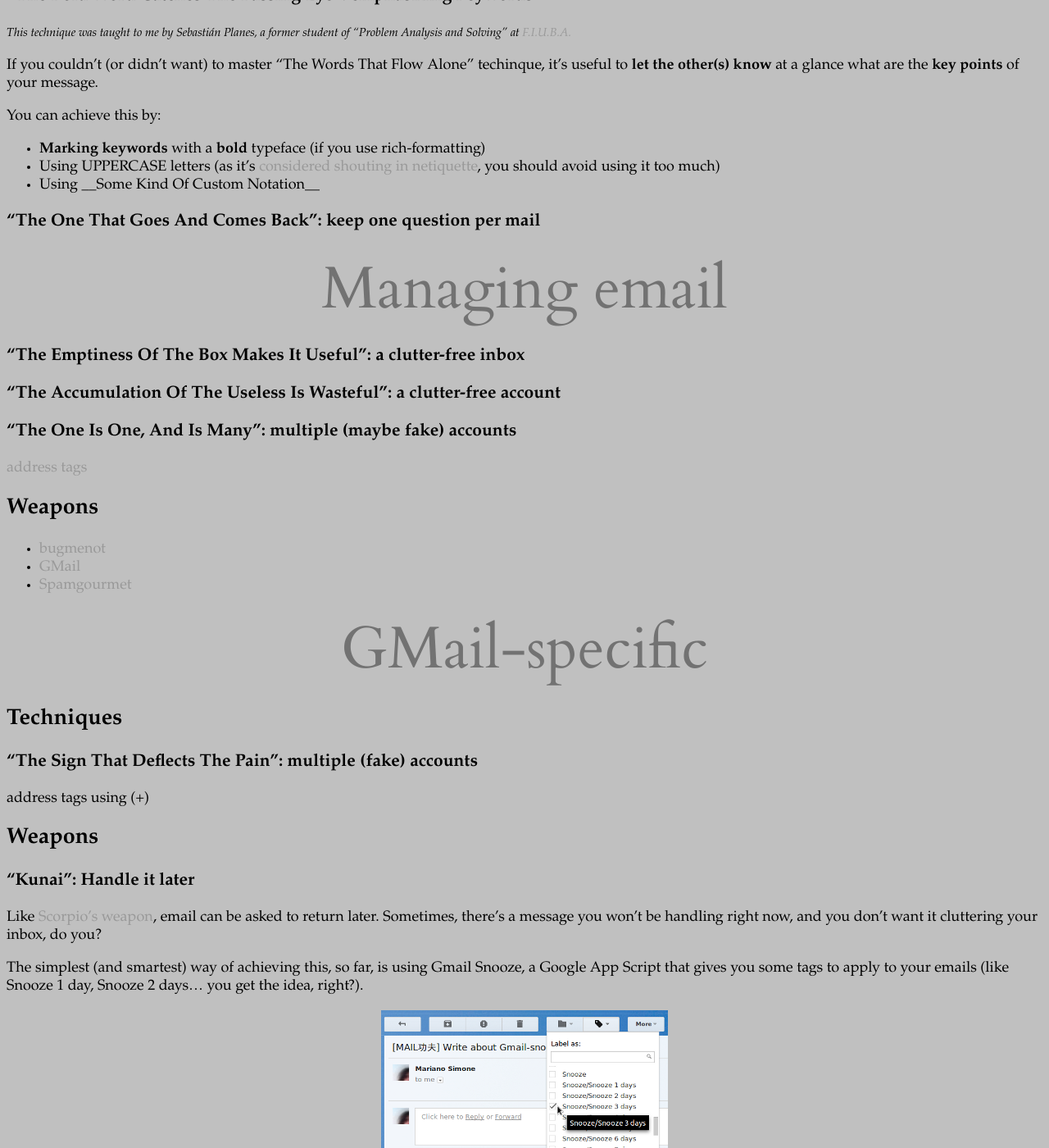
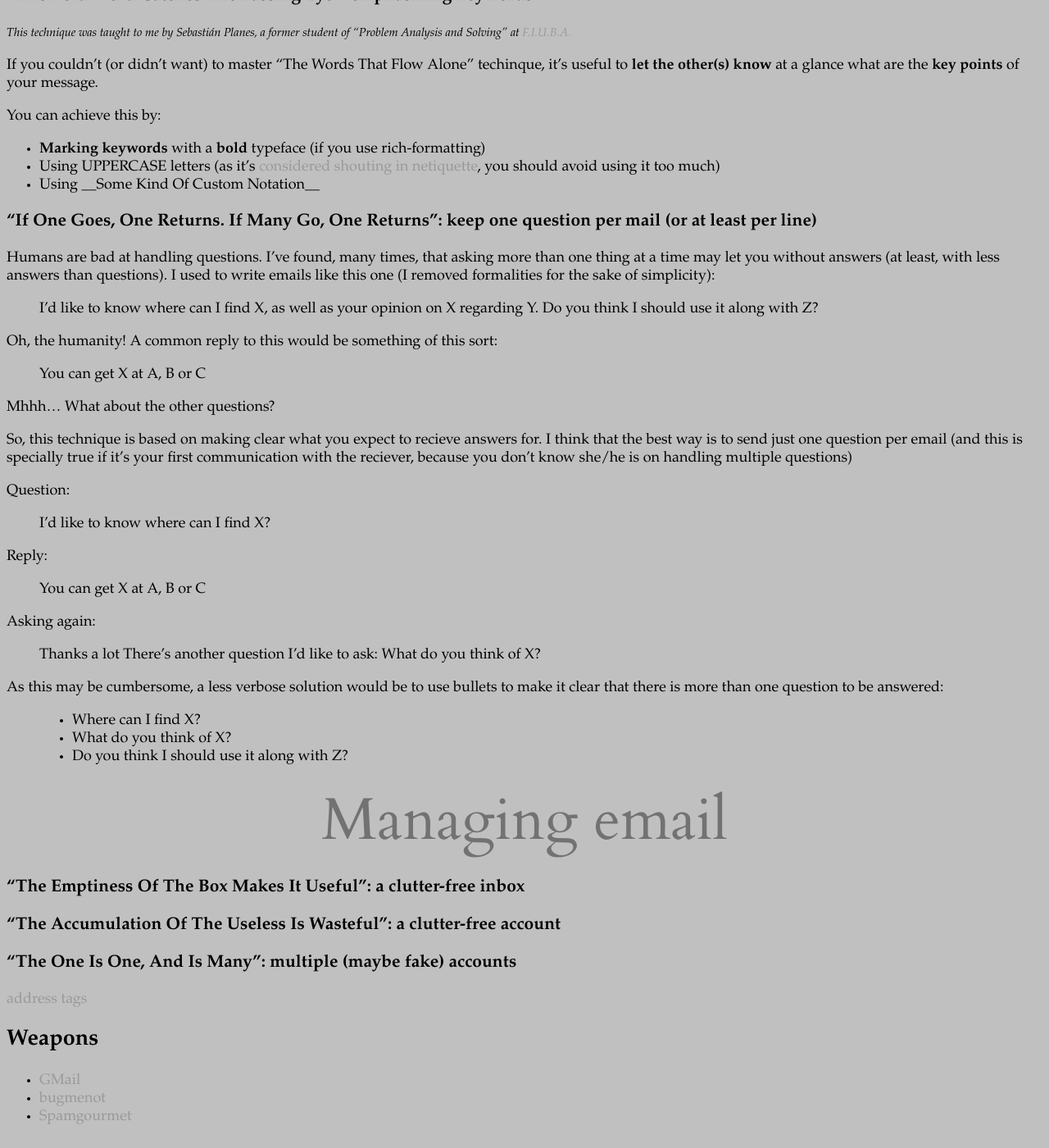
Before and after one commit to marianosimone/marianosimone.github.com, a Jekyll site: the page built from publications/mail-gongfu/index.markdown, in a window 1280 px wide and 1400 px high, scrolled down 1141 px. Shown: the whole window at 82% size. Built offline with Jekyll 4.4.1, drawn with Linux system fonts in a browser that asks for light colours; nearby versions of some CDN libraries.

Commit message:
adding one question per email technique

```diff
--- a/publications/mail-gongfu/index.markdown
+++ b/publications/mail-gongfu/index.markdown
@@ -41,7 +41,37 @@ You can achieve this by:
 - Using UPPERCASE letters (as it's [considered shouting in netiquette](http://email.about.com/od/netiquettetips/qt/Writing-In-All-Caps-Is-Like-Shouting.htm), you should avoid using it too much)
 - Using \_\_Some Kind Of Custom Notation\_\_
 
-### "The One That Goes And Comes Back": keep one question per mail
+### "If One Goes, One Returns. If Many Go, One Returns": keep one question per mail (or at least per line)
+Humans are bad at handling questions. I've found, many times, that asking more than one thing at a time may let you without answers (at least, with less answers than questions). I used to write emails like this one (I removed formalities for the sake of simplicity):
+
+> I'd like to know where can I find X, as well as your opinion on X regarding Y. Do you think I should use it along with Z?
+
+Oh, the humanity! A common reply to this would be something of this sort:
+
+> You can get X at A, B or C
+
+Mhhh... What about the other questions?
+
+So, this technique is based on making clear what you expect to recieve answers for. I think that the best way is to send just one question per email (and this is specially true if it's your first communication with the reciever, because you don't know she/he is on handling multiple questions)
+
+Question:
+
+> I'd like to know where can I find X?
+
+Reply:
+
+> You can get X at A, B or C
+
+Asking again:
+
+> Thanks a lot
+> There's another question I'd like to ask: What do you think of X?
+
+As this may be cumbersome, a less verbose solution would be to use bullets to make it clear that there is more than one question to be answered:
+
+> - Where can I find X?
+> - What do you think of X?
+> - Do you think I should use it along with Z?
 
 # Managing email
 ### "The Emptiness Of The Box Makes It Useful": a clutter-free inbox
@@ -52,8 +82,8 @@ You can achieve this by:
 [address tags](https://en.wikipedia.org/wiki/Email_address#Address_tags)
 
 ## Weapons
+- [GMail](http://www.gmail.com)
 - [bugmenot](http://www.bugmenot.com)
-- [GMail](http://www.gmail.com)
 - [Spamgourmet](http://www.spamgourmet.com)
 
 # GMail-specific
```
